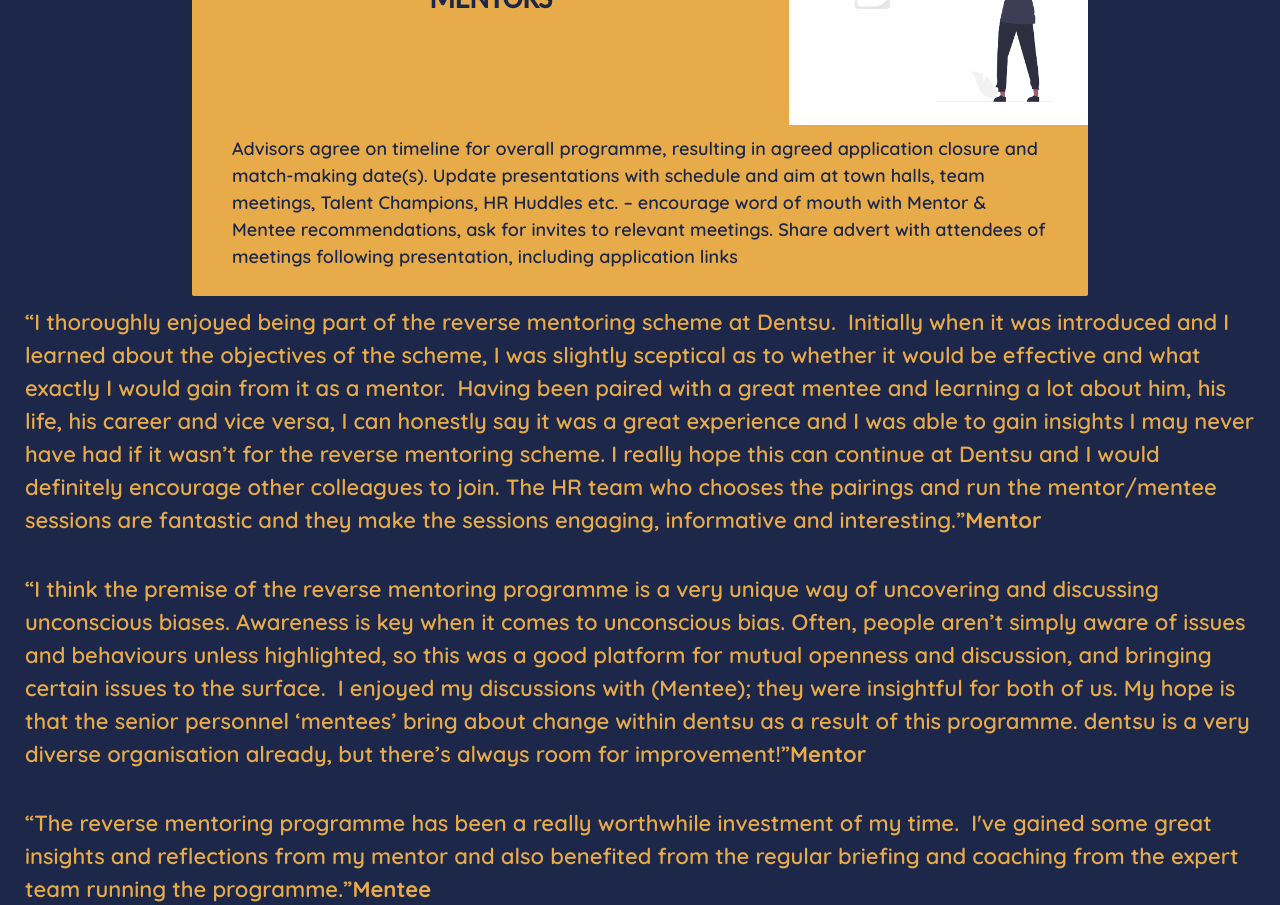
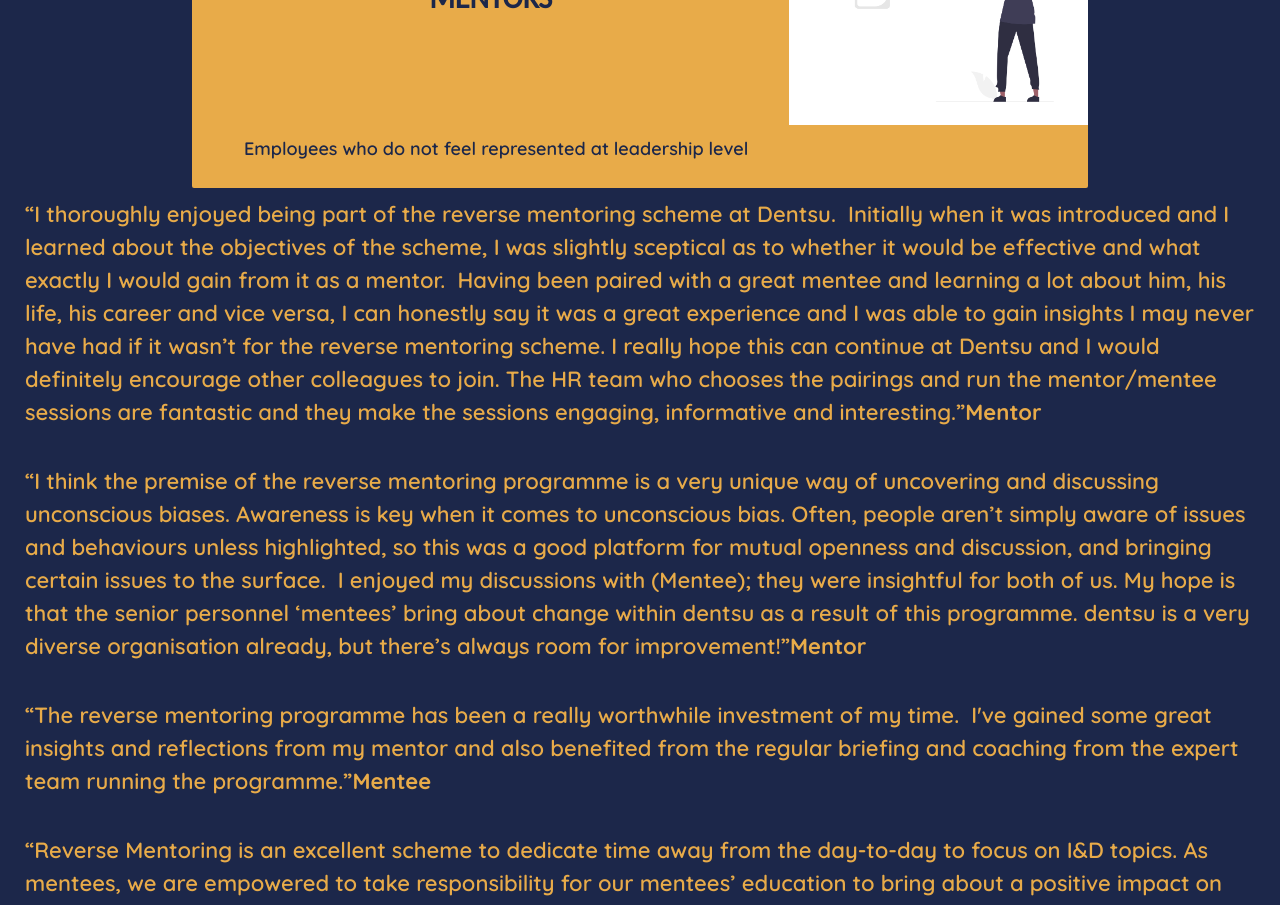
Before and after one commit to SkippyWalnuts/rev-mentoring-react, a React (Create React App) app: page / in a window 1280 px wide. Shown: the part 2600-3505 px from the top of the page. Built offline with nearby package versions, Linux system fonts and the light colour scheme.

Commit message:
Added CourseDetails component and draft contents

```diff
--- /dev/null
+++ b/src/CourseDetails.js
@@ -0,0 +1,23 @@
+import React from "react";
+
+export default function CourseDetails(props) {
+const contentsMapping = {
+    "Mentors": <p>Employees who do not feel represented at leadership level</p>,
+     "Mentees": <p>Senior Leaders, Executives, Managers, Industry Leaders</p>,
+     "Advisors": <p>Advisors agree on timeline for overall programme,
+     resulting in agreed application closure and match-making date(s).
+     Update presentations with schedule and aim at town halls, team meetings,
+     Talent Champions, HR Huddles etc. – encourage word of mouth with Mentor
+      & Mentee recommendations, ask for invites to relevant meetings. Share
+      advert with attendees of meetings following presentation, including
+      application links</p>,
+      "Workshops": <p>Empathy, Privilege, Setting Boundaries, Taking Accountability</p>
+
+};
+
+    return (
+        <div className="CourseDetails">
+{contentsMapping[props.contents]}
+       </div>
+    )
+}
--- a/src/CourseSection.js
+++ b/src/CourseSection.js
@@ -1,7 +1,10 @@
 import React from "react";
+import CourseDetails from "./CourseDetails";
 import "./CourseSection.css";
 
+
 export default function CourseSection(props) {
+
 return (
         <div className="CourseSection">
 <div className=" container-fluid">
@@ -16,16 +19,8 @@ return (
         </div>
     </div>
     <div className="row">
-      <p>Advisors agree on timeline for overall programme,
-        resulting in agreed application closure and match-making date(s).
-        Update presentations with schedule and aim at town halls, team meetings,
-        Talent Champions, HR Huddles etc. – encourage word of mouth with Mentor
-         & Mentee recommendations, ask for invites to relevant meetings. Share
-         advert with attendees of meetings following presentation, including
-         application links
-        </p>
+<CourseDetails contents={props.title}/>
     </div>
-
 </div>
         </div>
     )
```
